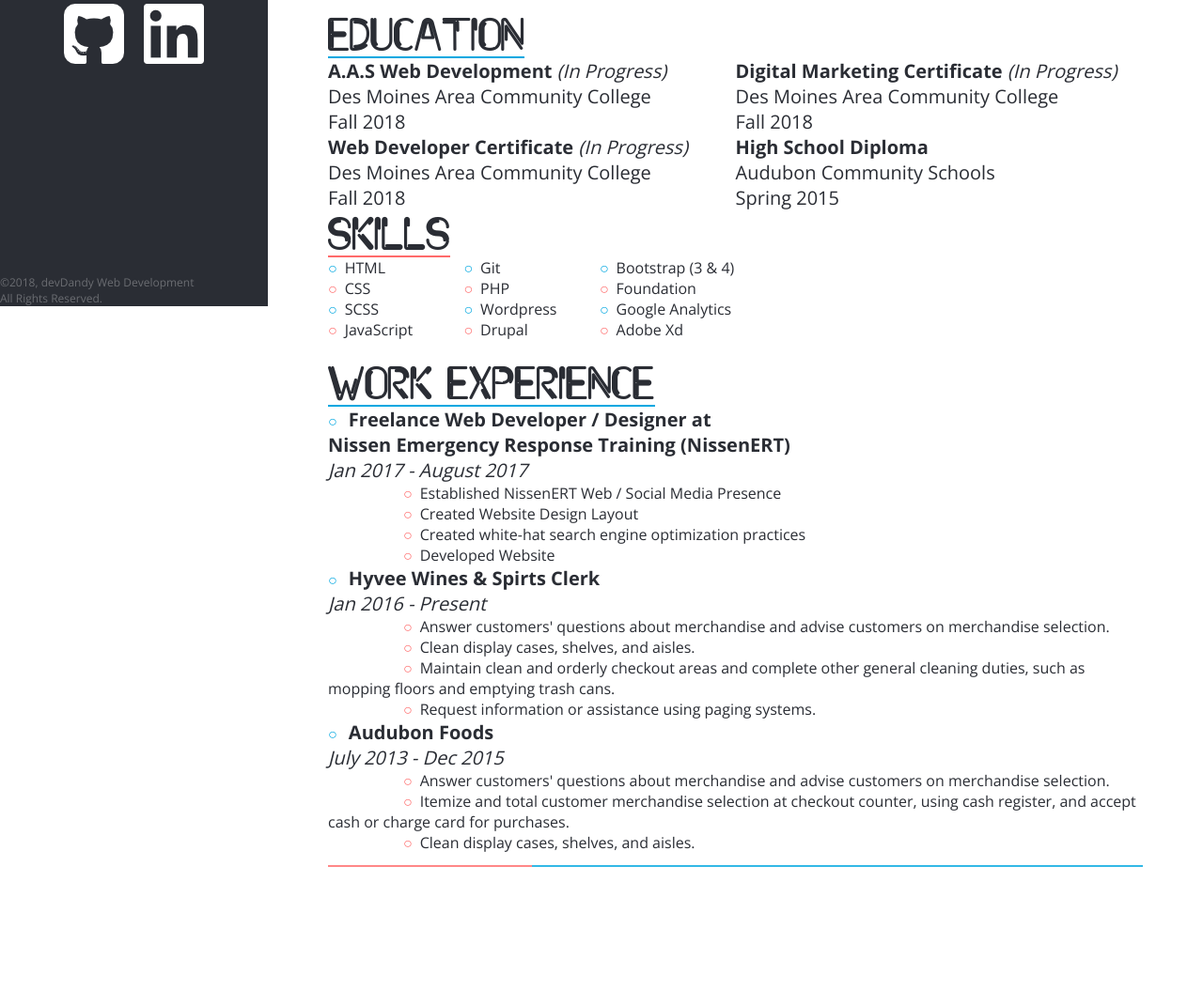
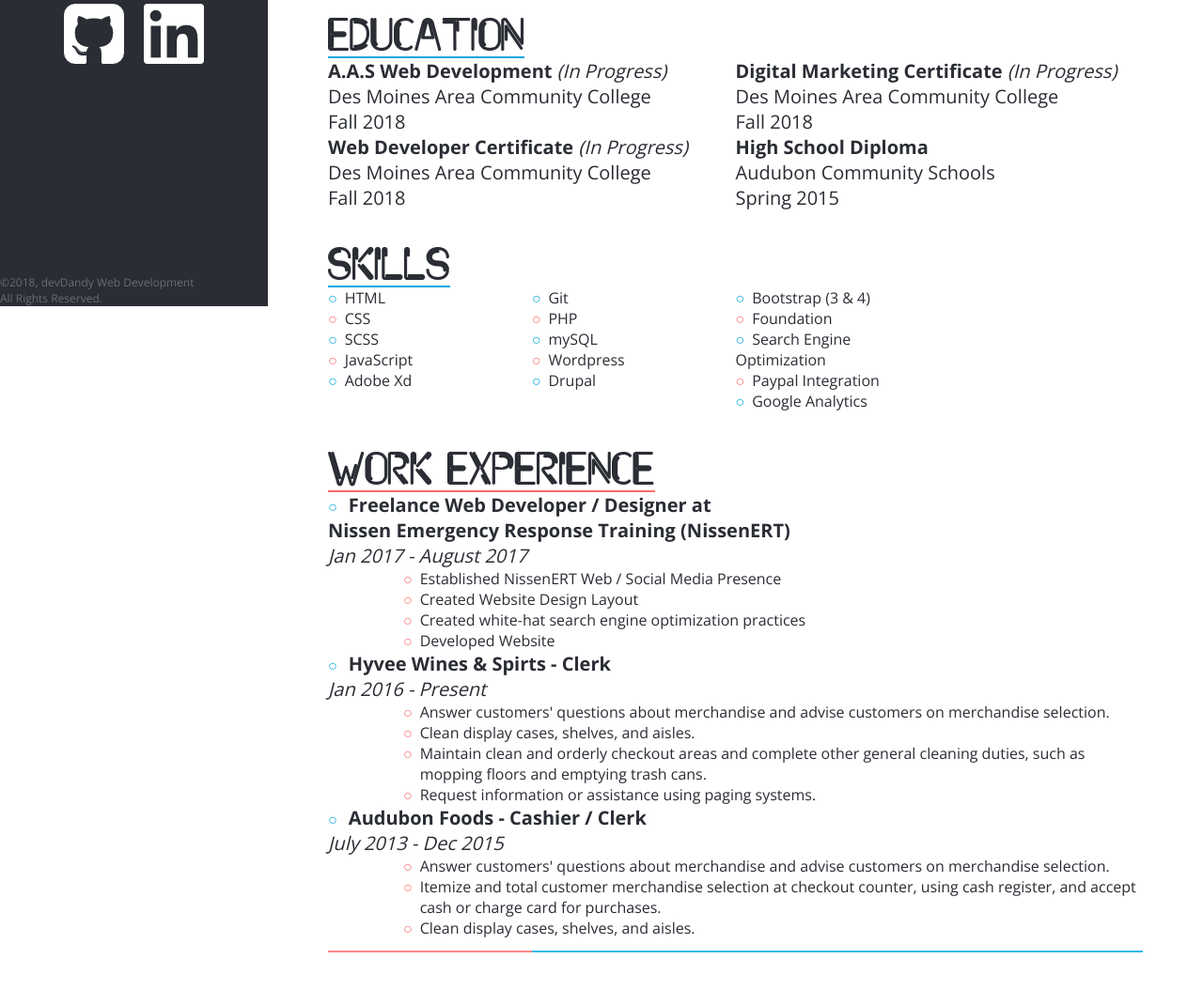
Before and after one commit to devDandy/devdandy, a PHP site: page /resume.html in a window 1280 px wide. Shown: the part 474-1528 px from the top of the page at 94% size. Before the commit the page ends 1397 px from the top, so only its background shows below. Run offline with PHP 8.4, Linux system fonts and the light colour scheme; some web fonts are replaced.

Commit message:
Fixed lists that don't indent properly and improved resume

```diff
--- a/assets/css/main.css
+++ b/assets/css/main.css
@@ -148,12 +148,12 @@ ul {
 .colored-list ul li:nth-of-type(even):before {
   content: '\25CB ' !important;
   color: #FF6A6A;
-  padding-left: 5em !important; }
+  padding-left: 5em; }
 
 .colored-list ul li:nth-of-type(odd):before {
   content: '\25CB ' !important;
   color: #FF6A6A;
-  padding-left: 5em !important; }
+  padding-left: 5em; }
 
 .colored-list li:nth-of-type(even) {
   list-style-type: none; }
@@ -354,12 +354,31 @@ a {
   list-style-type: none;
   font-size: 20px; }
 
+.skills-section {
+  margin: 2em 0; }
+  .skills-section .page-heading {
+    margin: 0; }
+
 .skills-list-container {
   position: relative;
   display: inline-block;
   list-style: none;
   width: 100%;
   margin: auto; }
+
+.experience-list-item {
+  /* This fixes list items that do not indent properly */ }
+  .experience-list-item ul {
+    counter-reset: foo;
+    display: table; }
+  .experience-list-item ul > li {
+    counter-increment: foo;
+    display: table-row; }
+  .experience-list-item ul > li::before {
+    content: counter(foo) ".";
+    display: table-cell;
+    /* aha! */
+    text-align: right; }
 
 .experience-list-item-lead {
   font-weight: bold;
@@ -638,7 +657,7 @@ a {
     padding-right: 0; }
   .education-list .col-6 {
     width: 100%; }
-  .skills-list-container .col-2 {
+  .skills-list-container .col-3 {
     width: 100%; }
   .contact-form .col-6 {
     width: 100%; }
--- a/assets/scss/main.scss
+++ b/assets/scss/main.scss
@@ -163,14 +163,14 @@
 					&:before {
 					   content: '\25CB ' !important;
 					   color: $primary-color;
-					   padding-left: 5em !important;
+					   padding-left: 5em;
 					}
 				}
 				li:nth-of-type(odd) {
 					&:before {
 					   content: '\25CB ' !important;
 					   color: $primary-color;
-					   padding-left: 5em !important;
+					   padding-left: 5em;
 					}
 				}
 			}
@@ -413,6 +413,14 @@
 
 }
 
+.skills-section {
+	margin: 2em 0;
+
+	.page-heading {
+		margin: 0;
+	}
+}
+
 .skills-list-container {
 	  position:relative;
 	  display: inline-block;
@@ -421,6 +429,22 @@
 	  margin: auto;
 }
 
+.experience-list-item {
+	/* This fixes list items that do not indent properly */
+	ul {
+		counter-reset: foo;
+		display: table;
+	}
+	ul > li {
+		counter-increment: foo;
+		display: table-row;
+	}
+	ul > li::before {
+	    content: counter(foo) ".";
+	    display: table-cell; /* aha! */
+	    text-align: right;
+	}
+}
 
 .experience-list-item-lead {
 	font-weight: bold;
@@ -728,7 +752,7 @@
    	.education-list .col-6  {
    		width: 100%;
    	}
-   	.skills-list-container .col-2 {
+   	.skills-list-container .col-3 {
    		width: 100%;
    	}
    	//Contact Page
--- a/resume.html
+++ b/resume.html
@@ -90,36 +90,41 @@
 							</div>
 
 						</ul>
+					<div class="skills-section">
 
 						<h1 class="page-heading">Skills</h1>
 						<div class="skills-list-container">
 							<div class="row ">
-								<div class="col-2">
+								<div class="col-3">
 									<ul class="colored-list">
 										<li>HTML</li>
 										<li>CSS</li>
 										<li>SCSS</li>
 										<li>JavaScript</li>
+										<li>Adobe Xd</li>
 									</ul>
 								</div>
-								<div class="col-2">
+								<div class="col-3">
 									<ul class="colored-list">
 										<li>Git</li>
 										<li>PHP</li>
+										<li>mySQL</li>
 										<li>Wordpress</li>
 										<li>Drupal</li>
 									</ul>
 								</div>
-								<div class="col-2">
+								<div class="col-3">
 									<ul class="colored-list">
 										<li>Bootstrap (3 & 4)</li>
 										<li>Foundation</li>
+										<li>Search Engine Optimization</li>
+										<li>Paypal Integration</li>
 										<li>Google Analytics</li>
-										<li>Adobe Xd</li>
 									</ul>
 								</div>
 							</div>
 						</div>
+					</div>
 						<h1 class="page-heading">Work Experience</h1>
 						<ul class="colored-list experience-list">
 							<li class="experience-list-item">
@@ -135,7 +140,7 @@
 						</ul>
 						<ul class="colored-list experience-list">
 							<li class="experience-list-item">
-								<span class="experience-list-item-lead">Hyvee Wines &amp; Spirts Clerk <div class="experience-date">Jan 2016 - Present</div></span>
+								<span class="experience-list-item-lead">Hyvee Wines &amp; Spirts - Clerk <div class="experience-date">Jan 2016 - Present</div></span>
 								<ul>
 									<li>Answer customers' questions about merchandise and advise customers on merchandise selection.</li>
 									<li>Clean display cases, shelves, and aisles.</li>
@@ -146,7 +151,7 @@
 						</ul>
 						<ul class="colored-list experience-list">
 							<li class="experience-list-item">
-								<span class="experience-list-item-lead">Audubon Foods <div class="experience-date">July 2013 - Dec 2015</div></span>
+								<span class="experience-list-item-lead">Audubon Foods - Cashier / Clerk <div class="experience-date">July 2013 - Dec 2015</div></span>
 								<ul>
 									<li>Answer customers' questions about merchandise and advise customers on merchandise selection.</li>
 									<li>Itemize and total customer merchandise selection at checkout counter, using cash register, and accept cash or charge card for purchases.</li>
```
